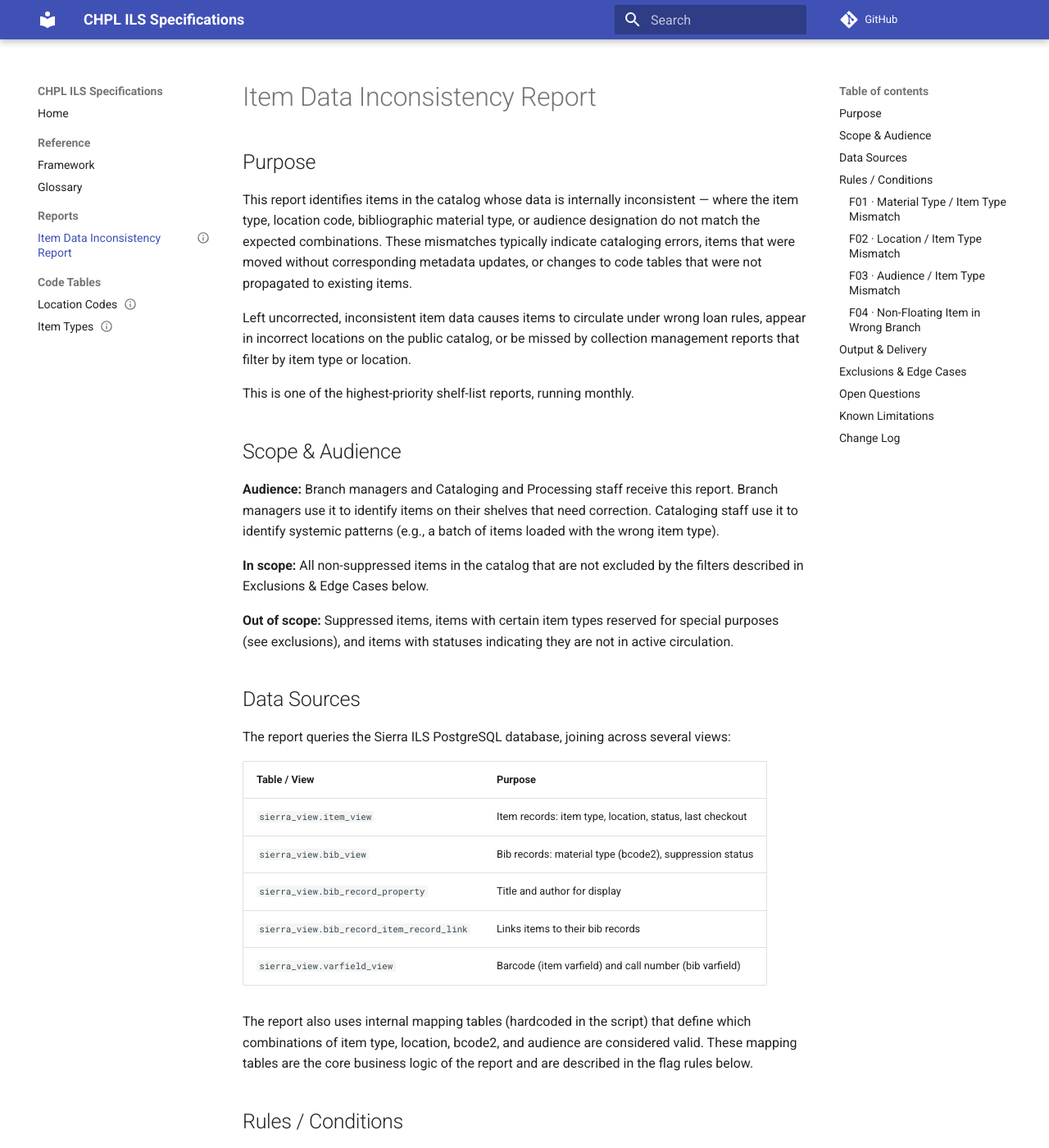
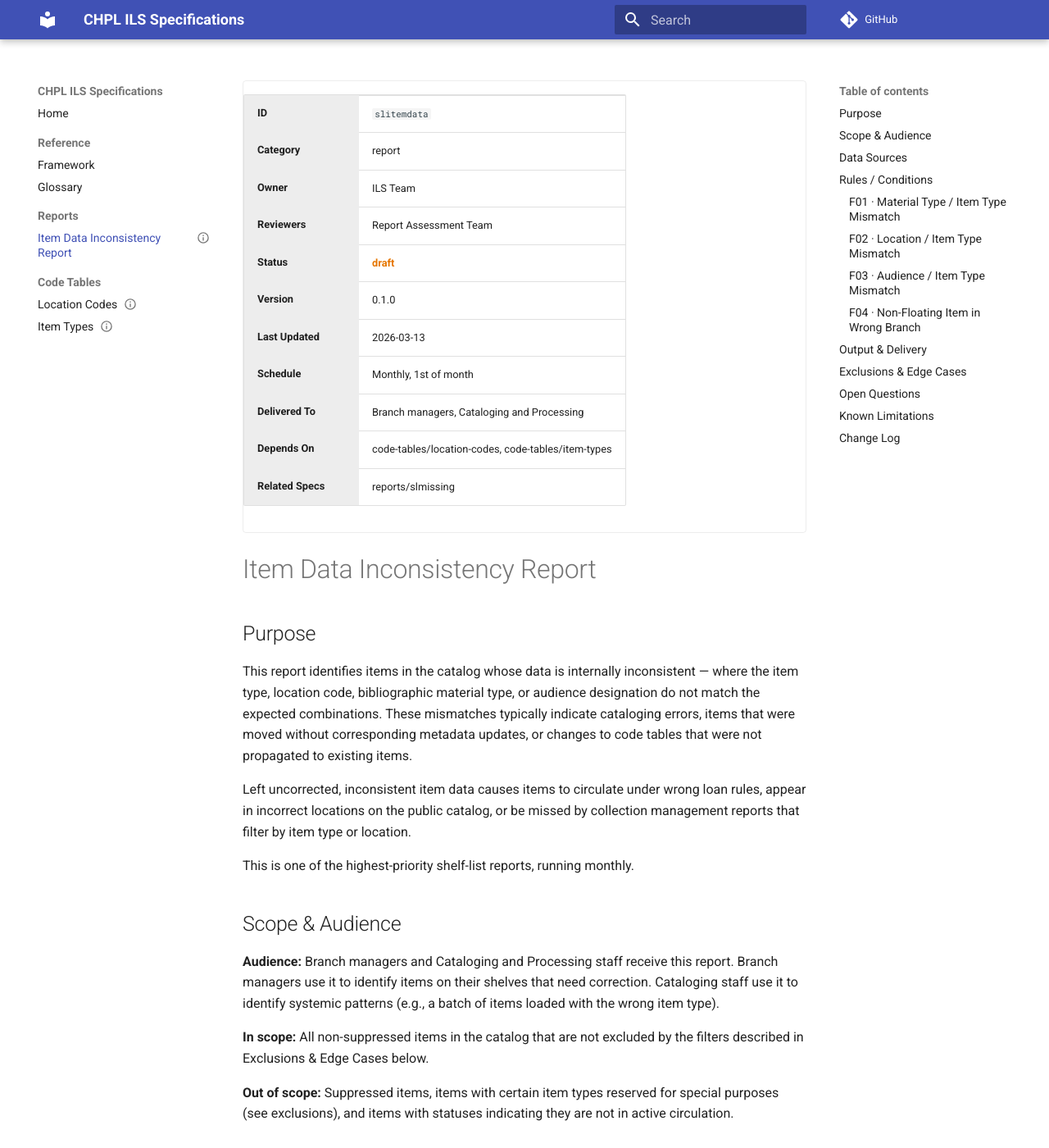
Before and after one commit to cincinnatilibrary/ils-specs, an MkDocs documentation site: the page built from specs/reports/slitemdata.md, in a window 1280 px wide and 1400 px high. Shown: the whole window at 82% size. Built offline with MkDocs 1.6.1 and Material for MkDocs 9.7.7, drawn with Linux system fonts in a browser that asks for light colours; comment, search, counter and statistics services are not loaded.

Commit message:
Add MkDocs Material site with GitHub Pages deployment (#2)
* feat: add MkDocs Material site with GitHub Pages deployment

Add MkDocs + Material theme to publish specs as a searchable website.
Uses specs/ as docs_dir so no file duplication is needed.

Co-Authored-By: Claude Opus 4.6 <noreply@anthropic.com>

* feat: render front matter metadata on MkDocs pages

- Move FRAMEWORK.md Version/Purpose from inline bold to YAML front matter
- Add template override to render metadata tables for spec and framework pages
- Add edit_uri for GitHub edit links on all pages
- Add CI workflow for PR validation with strict build
- Update deploy workflow to use --strict flag

Co-Authored-By: Claude Opus 4.6 <noreply@anthropic.com>

---------

Co-authored-by: Claude Opus 4.6 <noreply@anthropic.com>

```diff
--- a/mkdocs.yml
+++ b/mkdocs.yml
@@ -1,12 +1,14 @@
 site_name: CHPL ILS Specifications
 site_description: Business logic specifications for Cincinnati & Hamilton County Public Library's Integrated Library System
 repo_url: https://github.com/cincinnatilibrary/ils-specs
+edit_uri: edit/main/specs/
 
 docs_dir: specs
 site_dir: site
 
 theme:
   name: material
+  custom_dir: overrides
   features:
     - navigation.sections
     - navigation.expand
--- /dev/null
+++ b/overrides/main.html
@@ -0,0 +1,81 @@
+{% extends "base.html" %}
+
+{% block content %}
+{% if page.meta and page.meta.id %}
+<style>
+.spec-metadata {
+  margin-bottom: 1.5em;
+  border: 1px solid var(--md-default-fg-color--lightest);
+  border-radius: .2rem;
+  overflow: hidden;
+}
+.spec-metadata table {
+  margin: 0;
+  width: 100%;
+  font-size: .85rem;
+}
+.spec-metadata th {
+  width: 140px;
+  white-space: nowrap;
+  background: var(--md-default-fg-color--lightest);
+}
+.status-draft { color: #e67700; font-weight: 600; }
+.status-active { color: #2e7d32; font-weight: 600; }
+.status-review { color: #1565c0; font-weight: 600; }
+.status-deprecated { color: #c62828; font-weight: 600; }
+</style>
+<div class="spec-metadata">
+  <table>
+    <tr><th>ID</th><td><code>{{ page.meta.id }}</code></td></tr>
+    <tr><th>Category</th><td>{{ page.meta.category }}</td></tr>
+    <tr><th>Owner</th><td>{{ page.meta.owner }}</td></tr>
+    {% if page.meta.reviewers %}
+    <tr><th>Reviewers</th><td>{{ page.meta.reviewers | join(", ") }}</td></tr>
+    {% endif %}
+    <tr><th>Status</th><td><span class="status-{{ page.meta.status }}">{{ page.meta.status }}</span></td></tr>
+    <tr><th>Version</th><td>{{ page.meta.version }}</td></tr>
+    <tr><th>Last Updated</th><td>{{ page.meta.last_updated }}</td></tr>
+    {% if page.meta.schedule %}
+    <tr><th>Schedule</th><td>{{ page.meta.schedule }}</td></tr>
+    {% endif %}
+    {% if page.meta.output_delivered_to %}
+    <tr><th>Delivered To</th><td>{{ page.meta.output_delivered_to | join(", ") }}</td></tr>
+    {% endif %}
+    {% if page.meta.depends_on %}
+    <tr><th>Depends On</th><td>{{ page.meta.depends_on | join(", ") }}</td></tr>
+    {% endif %}
+    {% if page.meta.related_specs %}
+    <tr><th>Related Specs</th><td>{{ page.meta.related_specs | join(", ") }}</td></tr>
+    {% endif %}
+  </table>
+</div>
+{% elif page.meta and page.meta.version and not page.meta.id %}
+<style>
+.spec-metadata {
+  margin-bottom: 1.5em;
+  border: 1px solid var(--md-default-fg-color--lightest);
+  border-radius: .2rem;
+  overflow: hidden;
+}
+.spec-metadata table {
+  margin: 0;
+  width: 100%;
+  font-size: .85rem;
+}
+.spec-metadata th {
+  width: 140px;
+  white-space: nowrap;
+  background: var(--md-default-fg-color--lightest);
+}
+</style>
+<div class="spec-metadata">
+  <table>
+    <tr><th>Version</th><td>{{ page.meta.version }}</td></tr>
+    {% if page.meta.purpose %}
+    <tr><th>Purpose</th><td>{{ page.meta.purpose }}</td></tr>
+    {% endif %}
+  </table>
+</div>
+{% endif %}
+{{ super() }}
+{% endblock %}
```
Also changed, not shown: AGENTS.md (+7 -0 lines), specs/FRAMEWORK.md (+5 -5 lines), 2 other files.
